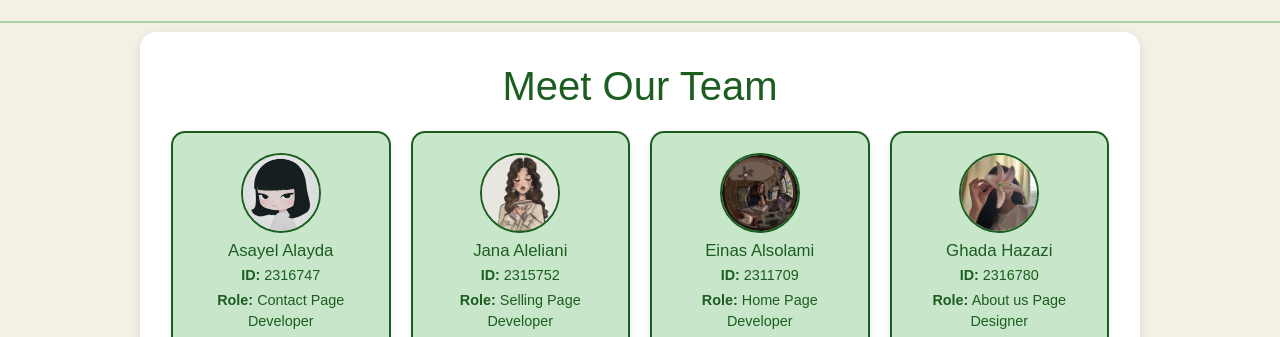
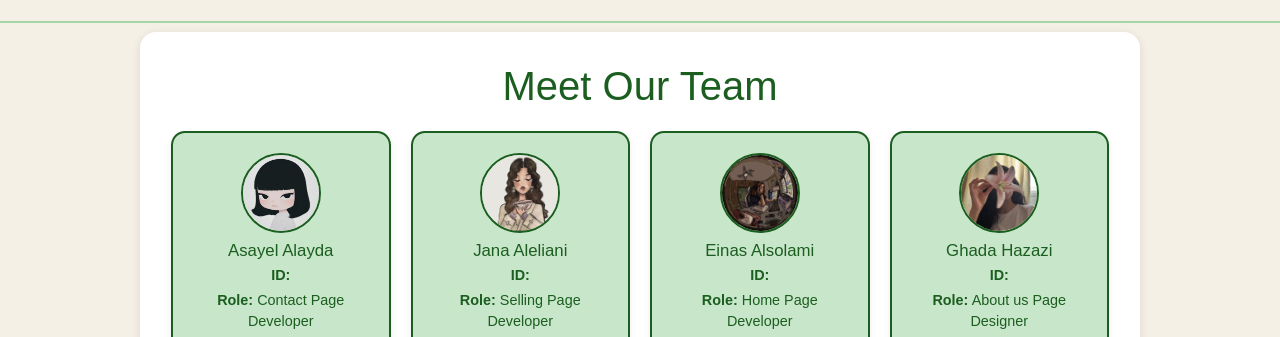
Before and after one commit to oee3n/Rootfy, a plain HTML site: page about-us.html in a window 1280 px wide. Shown: the part 114-451 px from the top of the page. Drawn offline with nearby package versions, Linux system fonts and the light colour scheme.

Commit message:
Remove something

```diff
--- a/about-us.html
+++ b/about-us.html
@@ -58,7 +58,7 @@
         <div class="member-card">
           <img src="media/Media-Asayle.jpeg" alt="Asayel photo" class="profile-pic">
           <h3>Asayel Alayda</h3>
-          <p><strong>ID:</strong> 2316747</p>
+          <p><strong>ID:</strong></p>
           <p><strong>Role:</strong> Contact Page Developer</p>
           <a href="https://github.com/asayelal91-hue" target="_blank"><i class="bi bi-github"></i></a>
           <a href="https://www.linkedin.com/in/asayel-alayda-69ba08395" target="_blank"><i class="bi bi-linkedin"></i></a>
@@ -67,7 +67,7 @@
         <div class="member-card">
           <img src="media/Media-Jana.jpeg" alt="Jana photo" class="profile-pic">
           <h3>Jana Aleliani</h3>
-          <p><strong>ID:</strong> 2315752</p>
+          <p><strong>ID:</strong></p>
           <p><strong>Role:</strong> Selling Page Developer</p>
           <a href="https://github.com/jejeeliani91-afk" target="_blank"><i class="bi bi-github"></i></a>
           <a href="https://www.linkedin.com/in/jana-mohmmad-527526391" target="_blank"><i class="bi bi-linkedin"></i></a>
@@ -76,7 +76,7 @@
         <div class="member-card">
           <img src="media/Media-Einas.jpeg" alt="Einas photo" class="profile-pic">
           <h3>Einas Alsolami</h3>
-          <p><strong>ID:</strong> 2311709</p>
+          <p><strong>ID:</strong></p>
           <p><strong>Role:</strong> Home Page Developer</p>
           <a href="https://github.com/oee3n" target="_blank"><i class="bi bi-github"></i></a>
           <a href="https://www.linkedin.com/in/enas-alsolami-cs" target="_blank"><i class="bi bi-linkedin"></i></a>
@@ -85,7 +85,7 @@
         <div class="member-card">
           <img src="media/Media-Ghada.jpg" alt="Ghada photo" class="profile-pic">
           <h3>Ghada Hazazi</h3>
-          <p><strong>ID:</strong> 2316780</p>
+          <p><strong>ID:</strong></p>
           <p><strong>Role:</strong> About us Page Designer</p>
           <a href="https://github.com/3ixns" target="_blank"><i class="bi bi-github"></i></a>
           <a href="https://www.linkedin.com/in/ghada-hazazi-a33587329" target="_blank"><i class="bi bi-linkedin"></i></a>
```
